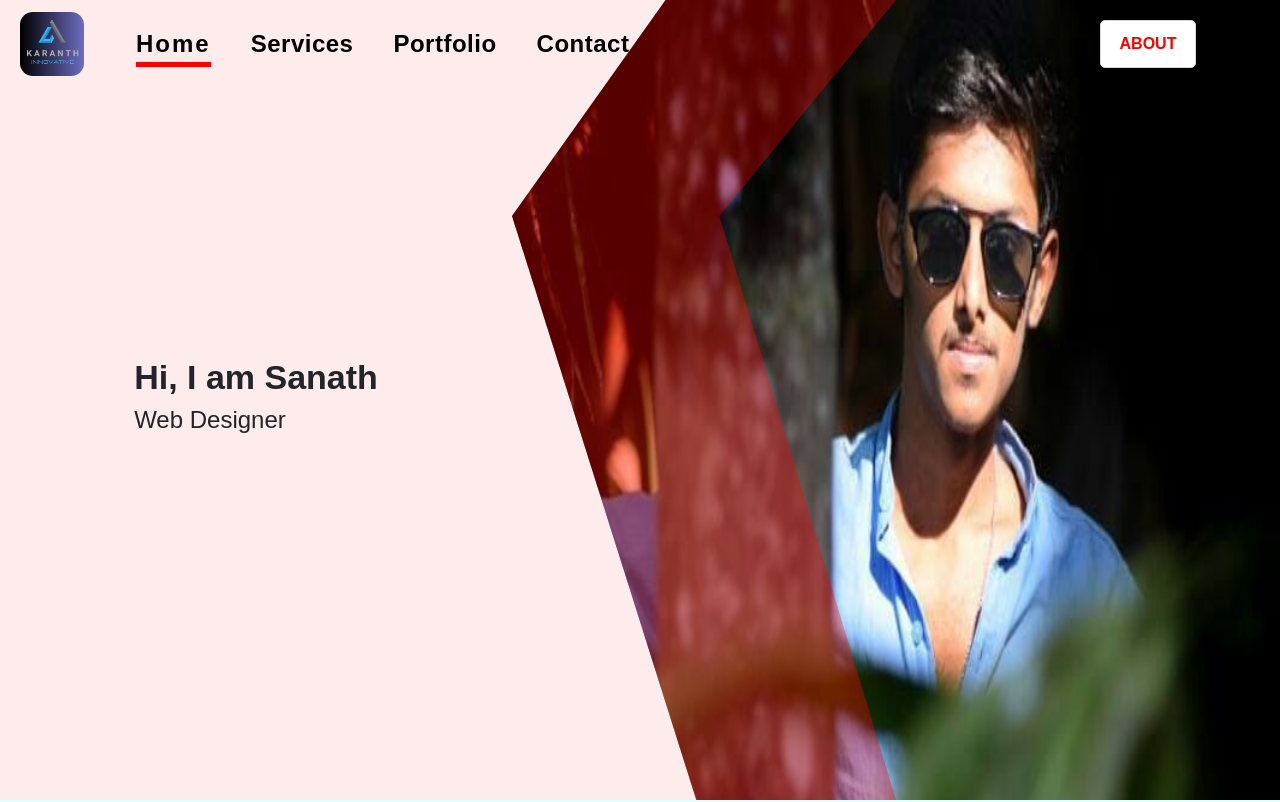
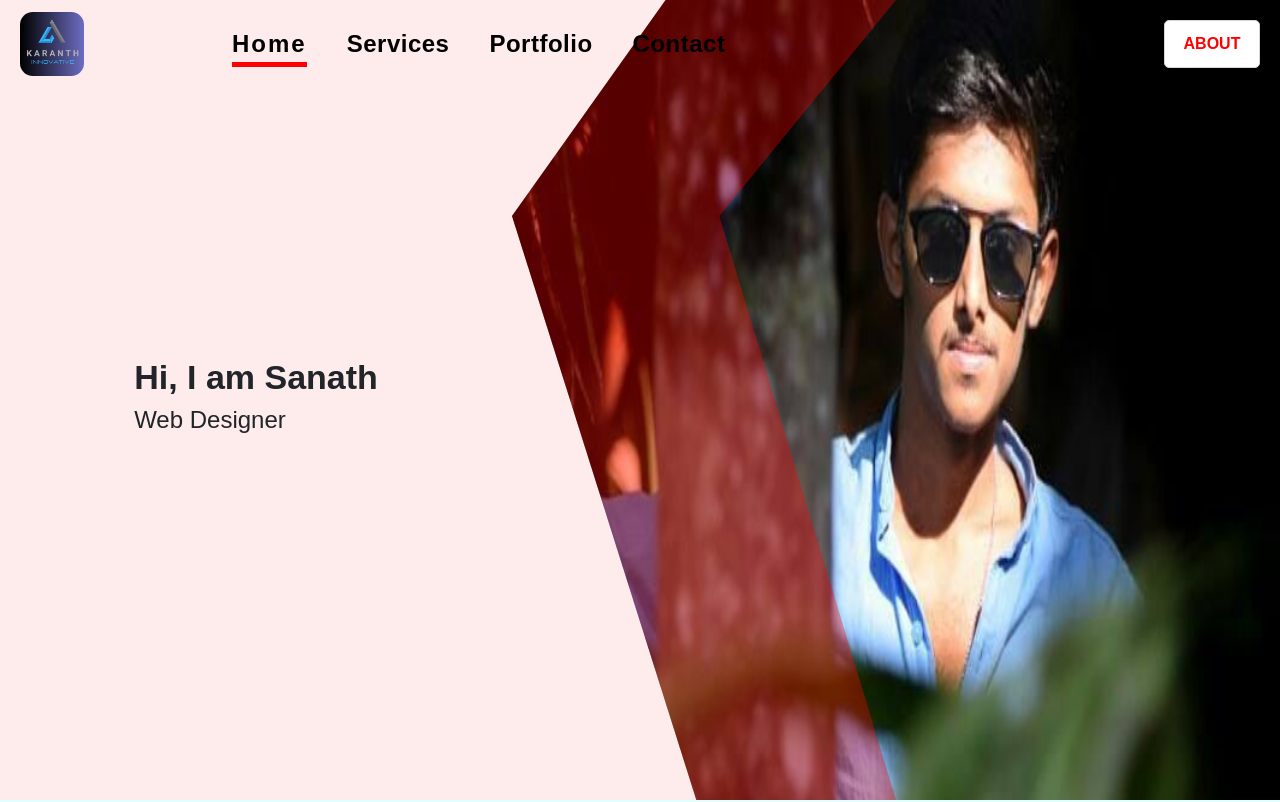
Before and after one commit to Sanath-karanth/karanthportfolio, a React (Create React App) app: page /mainpage in a window 1280 px wide. Shown: the top 802 px of the page. Built offline with nearby package versions, Linux system fonts and the light colour scheme.

Commit message:
header code update

```diff
--- a/src/commonui/Header/Header.module.scss
+++ b/src/commonui/Header/Header.module.scss
@@ -31,9 +31,10 @@
     color: variables.$color-707070;
   }
   .header-mainflex {
-    display: grid;
-    gap: 0px;
-    grid-template-columns: 1rem auto 4rem;
+    display: flex;
+    flex-direction: row;
+    justify-content: space-between;
+    align-items: flex-start;
   }
   .header-submainflex {
     display: flex;
@@ -42,20 +43,11 @@
     align-items: center;
   }
   .header-img-cont {
-    // margin-right: 7rem;
     align-self: flex-start;
-    margin-bottom: 0.75rem;
+    margin-bottom: 0.2rem;
   }
   .header-txt-cont {
     display: none;
-    margin-left: 3rem;
-  }
-  .header-nav {
-    display: flex;
-    flex-direction: column;
-    justify-content: space-between;
-    align-items: flex-start;
-    text-align: left;
   }
   .header-cont {
     position: fixed;
@@ -77,7 +69,7 @@
   .header-nav-txt {
     font-family: variables.$font-family-Montserrat;
     font-size: variables.$font-size-10;
-    margin-bottom: 0.8rem;
+    margin-bottom: 2px;
     font-weight: 600;
   }
   .header-about-txt {
@@ -105,9 +97,9 @@
     display: none;
   }
   .header-mainflex {
-    display: grid;
-    gap: 0px;
-    grid-template-columns: 5rem auto 10rem;
+    display: flex;
+    flex-direction: row;
+    justify-content: space-between;
     align-items: center;
   }
   .header-submainflex {
@@ -121,13 +113,6 @@
   }
   .header-txt-cont {
     display: block;
-    margin-right: 10rem;
-  }
-  .header-nav {
-    display: flex;
-    flex-direction: row;
-    align-items: flex-start;
-    text-align: left;
   }
   .header-cont {
     position: fixed;
@@ -189,9 +174,9 @@
     display: none;
   }
   .header-mainflex {
-    display: grid;
-    gap: 0px;
-    grid-template-columns: 4rem auto 10rem;
+    display: flex;
+    flex-direction: row;
+    justify-content: space-between;
     align-items: center;
   }
   .header-submainflex {
@@ -205,13 +190,6 @@
   }
   .header-txt-cont {
     display: block;
-    margin-left: 2rem;
-  }
-  .header-nav {
-    display: flex;
-    flex-direction: row;
-    align-items: flex-start;
-    text-align: left;
   }
   .header-cont {
     position: fixed;
--- a/src/commonui/Header/Header.tsx
+++ b/src/commonui/Header/Header.tsx
@@ -124,6 +124,7 @@ const Header: FunctionComponent<IHeaderProps> = () => {
       <div className={styles['headerContainer-main']}>
         <header className={styles['header-cont']} id='headerContDesktop'>
           <div className={styles['header-mainflex']}>
+            <div className={styles['header-submainflex']}>
               <div className={styles['header-img-cont']}>
                 <img
                   className={styles['header-logo']}
@@ -137,7 +138,7 @@ const Header: FunctionComponent<IHeaderProps> = () => {
                 id='header-navtxt'
                 style={{ transition: ' all 2s ease-out 0s' }}
               >
-              <nav className={styles['header-nav']}>
+                <nav>
                   <span className={styles['header-nav-txt']}>
                     <a href='#home' className='active'>
                       Home
@@ -152,7 +153,11 @@ const Header: FunctionComponent<IHeaderProps> = () => {
                   <span className={styles['header-nav-txt']}>
                     <a href='#contact'>Contact</a>
                   </span>
+                  <span className={styles['header-nav-txt']} id='about-txt'>
+                    <a href='#about'>About</a>
+                  </span>
                 </nav>
+              </div>
             </div>
             <div className={styles['header-about-cont']}>
               <div className={styles['header-desktop']}>
--- a/src/containers/MainScreen/MainScreen.css
+++ b/src/containers/MainScreen/MainScreen.css
@@ -98,12 +98,16 @@ section .text-container .text-box h3 {
         transition: 0.5s ease-out;
         letter-spacing: 2px;
         text-decoration: none;
-        border-bottom: 4px solid #FF0000;
-        padding-bottom: 1px;
+        border-bottom: 5px solid #FF0000;
+        padding-bottom: 2px;
     }
 
     #header-navtxt {
         display: none;
+    }
+
+    #about-txt {
+        display: inline;
     }
 
 }
@@ -128,6 +132,10 @@ section .text-container .text-box h3 {
     #header-navtxt {
         display: block;
     }
+
+    #about-txt {
+        display: none;
+    }
 }
 
 /* Desktop View */
@@ -150,4 +158,8 @@ section .text-container .text-box h3 {
     #header-navtxt {
         display: block;
     }
+
+    #about-txt {
+        display: none;
+    }
 }
--- a/src/containers/MainScreen/MainScreen.module.scss
+++ b/src/containers/MainScreen/MainScreen.module.scss
@@ -46,11 +46,11 @@
     @include mainScreen-center;
     text-align: left;
     height: 50vh;
+    padding-top: 3rem;
   }
   .banner-left-txt-cont {
     width: 100%;
     margin-left: 1.5rem;
-    margin-top: 2rem;
   }
   .banner-title-txt {
     font-family: variables.$font-family-Montserrat;
```
Lines whose indentation alone changed are shown as unchanged.
